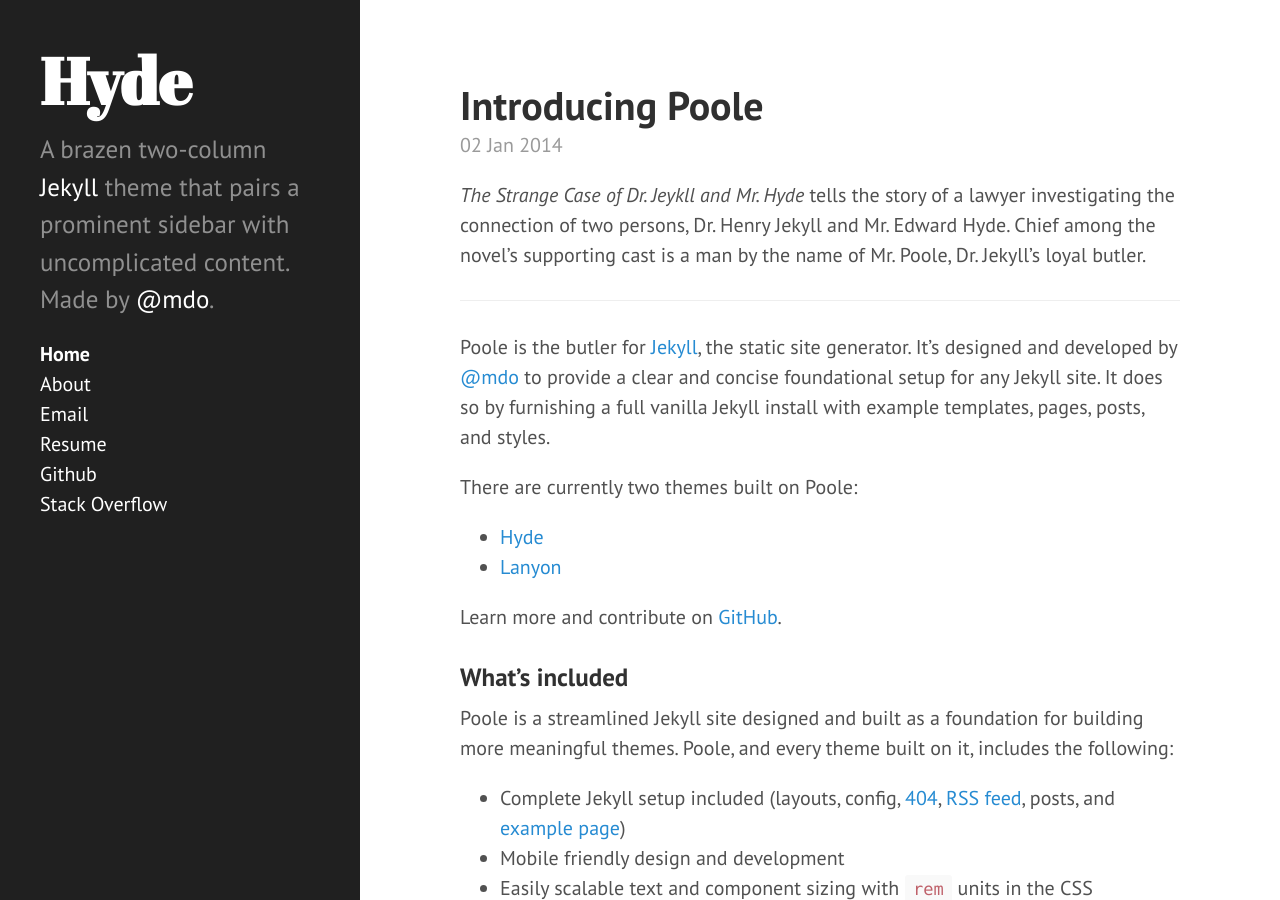
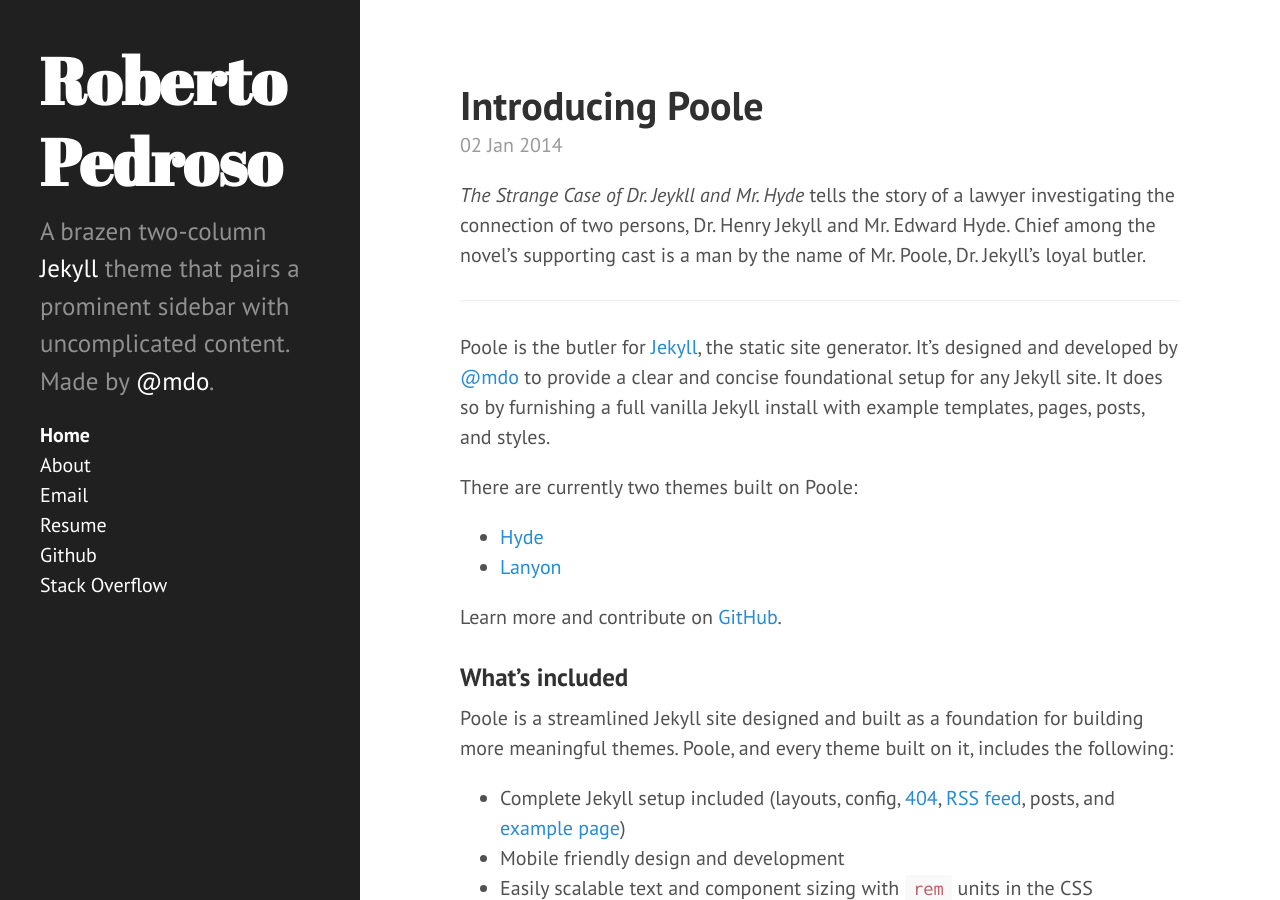
Before and after one commit to robertopedroso/robertopedroso.github.com, a Jekyll site: the page built from index.html, in a window 1280 px wide and 900 px high. Built offline with Jekyll 4.4.1, drawn with Linux system fonts in a browser that asks for light colours; Markdown is read by kramdown in place of the engine named in the settings; the list of posts is cut into pages by our own code.

Commit message:
changing page title

```diff
--- a/_config.yml
+++ b/_config.yml
@@ -6,7 +6,7 @@
 permalink:        pretty
 
 # Setup
-title:            Hyde
+title:            Roberto Pedroso
 tagline:          'A Jekyll theme'
 description:      'A brazen two-column <a href="http://jekyllrb.com" target="_blank">Jekyll</a> theme that pairs a prominent sidebar with uncomplicated content. Made by <a href="https://twitter.com/mdo" target="_blank">@mdo</a>.'
 url:              http://rpedroso.com
```
